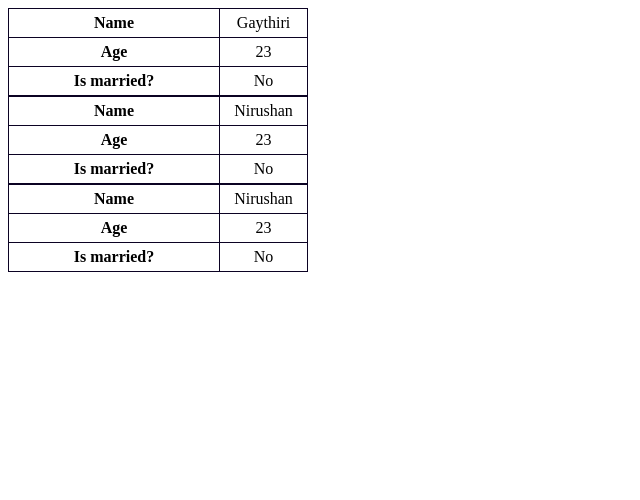
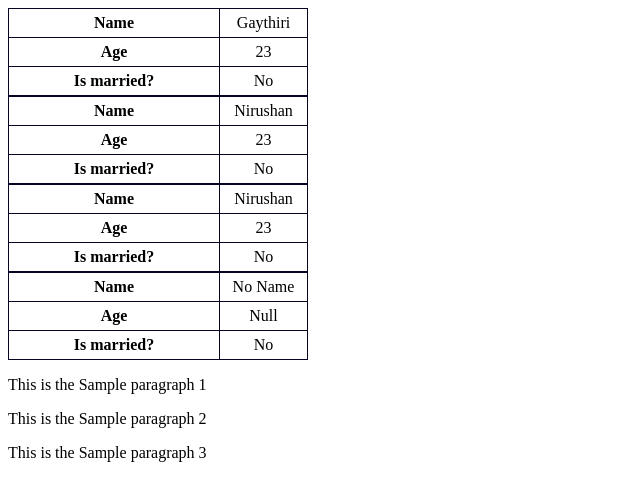
Before and after one commit to Gayathiri-Jeyananthan/React-App, a React (Create React App) app: page / in a window 1280 px wide. Shown: the top 500 px of the page, without its empty margins (0-640 px from the left). Built offline with nearby package versions, Linux system fonts and the light colour scheme.

Commit message:
Props children added  on June 2nd

```diff
--- a/src/App.js
+++ b/src/App.js
@@ -1,5 +1,6 @@
 // import { LearnComponents } from "./components/LearnComponents";
 // import { Header } from "./components/Header";
+import { ChildComponents } from "./components/ChildComponents";
 import { Student } from  "./components/Student";
 
 
@@ -9,6 +10,13 @@ function App() {
     < Student name='Gaythiri' age={23} isMarried={false}/>
     < Student name='Nirushan' age={23} isMarried={false}/>
     < Student name='Nirushan' age={23} isMarried={false}/>
+    < Student />
+    <ChildComponents>
+      <p>This is the Sample paragraph 1</p>
+      <p>This is the Sample paragraph 2</p>
+      <p>This is the Sample paragraph 3</p>
+
+    </ChildComponents>
 
       {/* <Header/> */}
       {/* <div className="App">
--- /dev/null
+++ b/src/components/ChildComponents.js
@@ -0,0 +1,5 @@
+export const ChildComponents = (props) => {
+  return (
+    <div>{props.children}</div>
+  )
+}
--- a/src/components/Student.js
+++ b/src/components/Student.js
@@ -21,4 +21,8 @@ export const Student = (props) => {
   );
 };
 
+Student.defaultProps = {
+    name:"No Name",
+    age:"Null"
+}
 export default Student;
```
